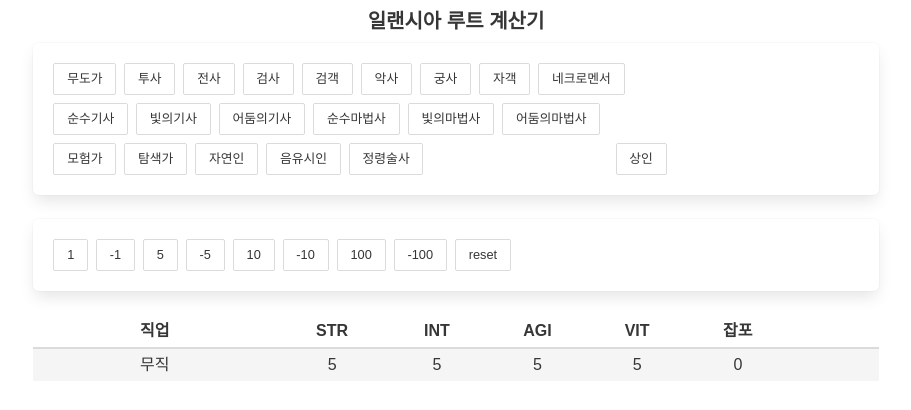
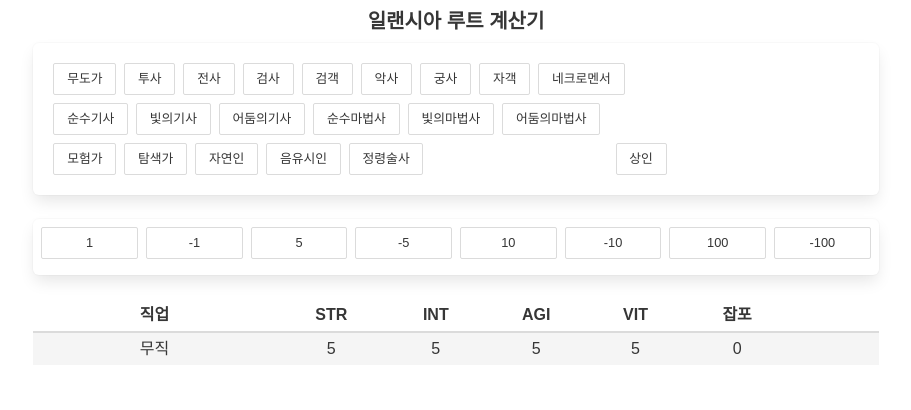
Before and after one commit to ktseo41/route-calculator, a React (Vite) app: page / in a window 1280 px wide. Shown: the top 410 px of the page, without its empty margins (184-1095 px from the left). Built offline with nearby package versions, Linux system fonts and the light colour scheme; a web font is replaced by a local one.

Commit message:
ui 진행중

```diff
--- a/src/App.js
+++ b/src/App.js
@@ -35,6 +35,7 @@ var styled_components_1 = __importDefault(require("styled-components"));
 var job_1 = require("./database/job");
 var RouteLinkedList_1 = __importDefault(require("./lib/RouteLinkedList"));
 var uuid_1 = require("uuid");
+// | "reset";
 var buttonStates = [
     "1",
     "-1",
@@ -44,7 +45,6 @@ var buttonStates = [
     "-10",
     "100",
     "-100",
-    "reset",
 ];
 var CalculatorWrapper = styled_components_1["default"].div(templateObject_1 || (templateObject_1 = __makeTemplateObject([""], [""])));
 function App() {
@@ -66,15 +66,6 @@ function App() {
     var adjustJobPoint = function (event) {
         var changeState = event.target
             .textContent;
-        if (changeState === "reset") {
-            setRLL(function () {
-                var newRLL = new RouteLinkedList_1["default"]();
-                setSelectedNode(newRLL.tail);
-                setSelectedNodeIdx(0);
-                return newRLL;
-            });
-            return;
-        }
         var numberedChangeState = +changeState;
         selectedNode === null || selectedNode === void 0 ? void 0 : selectedNode.adjustJobPoint(numberedChangeState);
         setJob(selectedNode === null || selectedNode === void 0 ? void 0 : selectedNode.job);
@@ -90,17 +81,29 @@ function App() {
         setSelectedNode(rLL.get(numberedIndex - 1));
         setSelectedNodeIdx(numberedIndex - 1);
     };
+    var reset = function () {
+        setRLL(function () {
+            var newRLL = new RouteLinkedList_1["default"]();
+            setSelectedNode(newRLL.tail);
+            setSelectedNodeIdx(0);
+            return newRLL;
+        });
+    };
     react_1.useEffect(function () {
         setJob(selectedNode === null || selectedNode === void 0 ? void 0 : selectedNode.job);
         setJobPo(selectedNode === null || selectedNode === void 0 ? void 0 : selectedNode.jobPo);
     }, [rLL, selectedNode]);
     return (react_1["default"].createElement(CalculatorWrapper, { className: "container column is-two-thirds is-offset-2" },
         react_1["default"].createElement("nav", null,
-            react_1["default"].createElement("div", { style: { padding: "10px 0px" }, className: "has-text-centered title is-5" }, "\uC77C\uB79C\uC2DC\uC544 \uB8E8\uD2B8 \uACC4\uC0B0\uAE30")),
+            react_1["default"].createElement("div", { style: { padding: "10px 0px" }, className: "has-text-centered title is-5" },
+                react_1["default"].createElement("span", { style: { cursor: "pointer" }, onClick: reset }, "\uC77C\uB79C\uC2DC\uC544 \uB8E8\uD2B8 \uACC4\uC0B0\uAE30"))),
         react_1["default"].createElement("section", { className: "jobs box disable-double-tap" },
             react_1["default"].createElement("div", { className: "buttons are-small" }, job_1.classifiedJobs.reduce(function (jobButtons2, classifieds, idx) {
                 var buttonedClassfiedJobs = classifieds.reduce(function (jobButtons1, jobName, idx2) {
-                    jobButtons1.push(react_1["default"].createElement("button", { style: { fontSize: "0.8rem" }, className: "button is-outlined", onClick: addNewJob, onChange: function (evt) {
+                    jobButtons1.push(react_1["default"].createElement("button", { style: {
+                            fontSize: "0.8rem",
+                            padding: "calc(0.5em - 1px) 1em"
+                        }, className: "button is-outlined", onClick: addNewJob, onChange: function (evt) {
                             console.log(evt.type);
                         }, key: uuid_1.v4() }, jobName));
                     return jobButtons1;
@@ -109,8 +112,8 @@ function App() {
                 return jobButtons2;
             }, []))),
         react_1["default"].createElement("section", { className: "adjust box disable-double-tap" },
-            react_1["default"].createElement("div", { className: "buttons are-small" }, buttonStates.map(function (buttonState, idx) {
-                return (react_1["default"].createElement("button", { style: { fontSize: "0.8rem" }, className: "button is-outlined", onClick: adjustJobPoint, key: uuid_1.v4() }, buttonState));
+            react_1["default"].createElement("div", { className: "buttons columns is-multiline are-small" }, buttonStates.map(function (buttonState, idx) {
+                return (react_1["default"].createElement("button", { style: { fontSize: "0.8rem", padding: "calc(0.5em - 1px) 1em" }, className: "button column is-outlined is-mobile", onClick: adjustJobPoint, key: uuid_1.v4() }, buttonState));
             }))),
         react_1["default"].createElement("section", { className: "currentStates is-two-thirds disable-double-tap" },
             react_1["default"].createElement("table", { className: "table is-fullwidth is-narrow is-hoverable" },
@@ -121,7 +124,7 @@ function App() {
                         react_1["default"].createElement("th", { className: "has-text-centered" }, "INT"),
                         react_1["default"].createElement("th", { className: "has-text-centered" }, "AGI"),
                         react_1["default"].createElement("th", { className: "has-text-centered" }, "VIT"),
-                        react_1["default"].createElement("th", { className: "has-text-centered" }, "\uC7A1\uD3EC"),
+                        react_1["default"].createElement("th", { style: { minWidth: "46.4px" }, className: "has-text-centered" }, "\uC7A1\uD3EC"),
                         react_1["default"].createElement("th", null))),
                 react_1["default"].createElement("tbody", null, rLL.getAllNodes().map(function (routeNode, index) {
                     return (react_1["default"].createElement("tr", { id: "" + index, key: uuid_1.v4(), className: index === selectedNodeIdx ? "has-background-light" : "", onClick: function (event) {
```
Also changed, not shown: src/App.tsx (+25 -26 lines).
